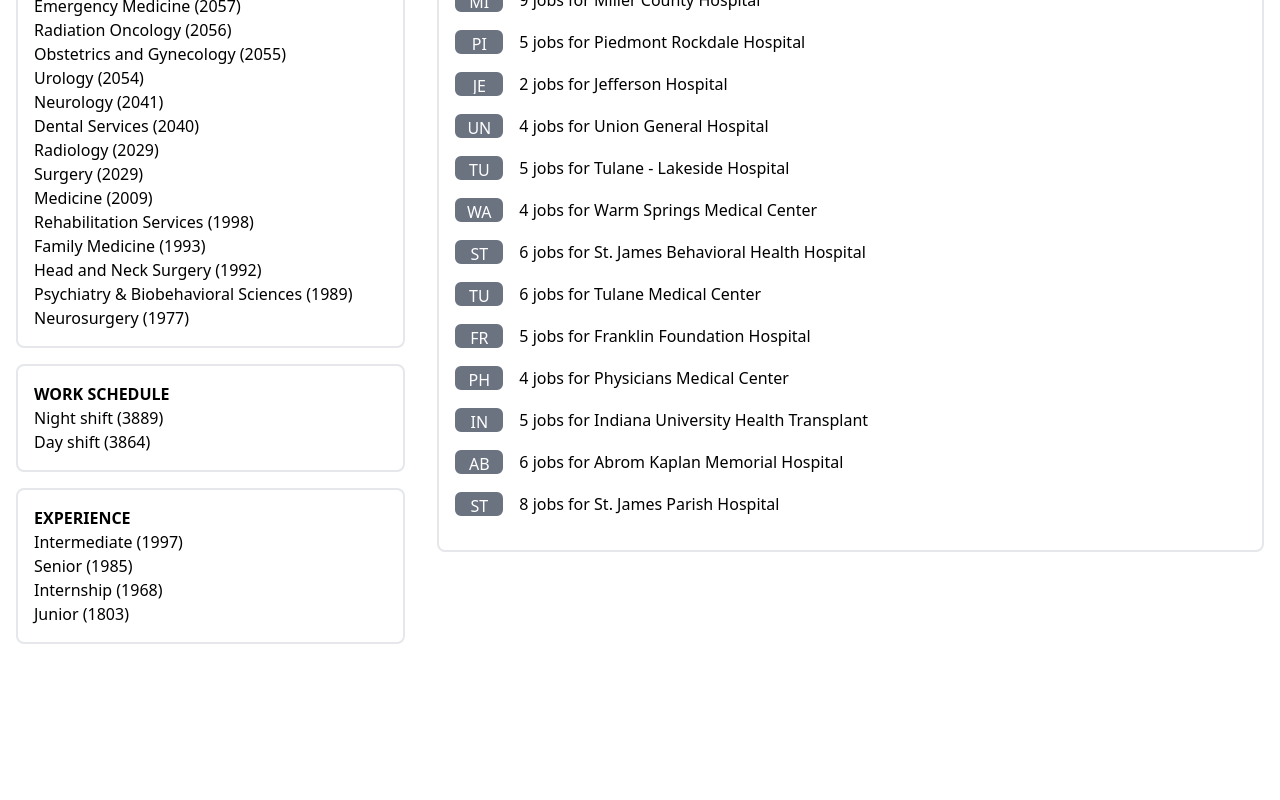
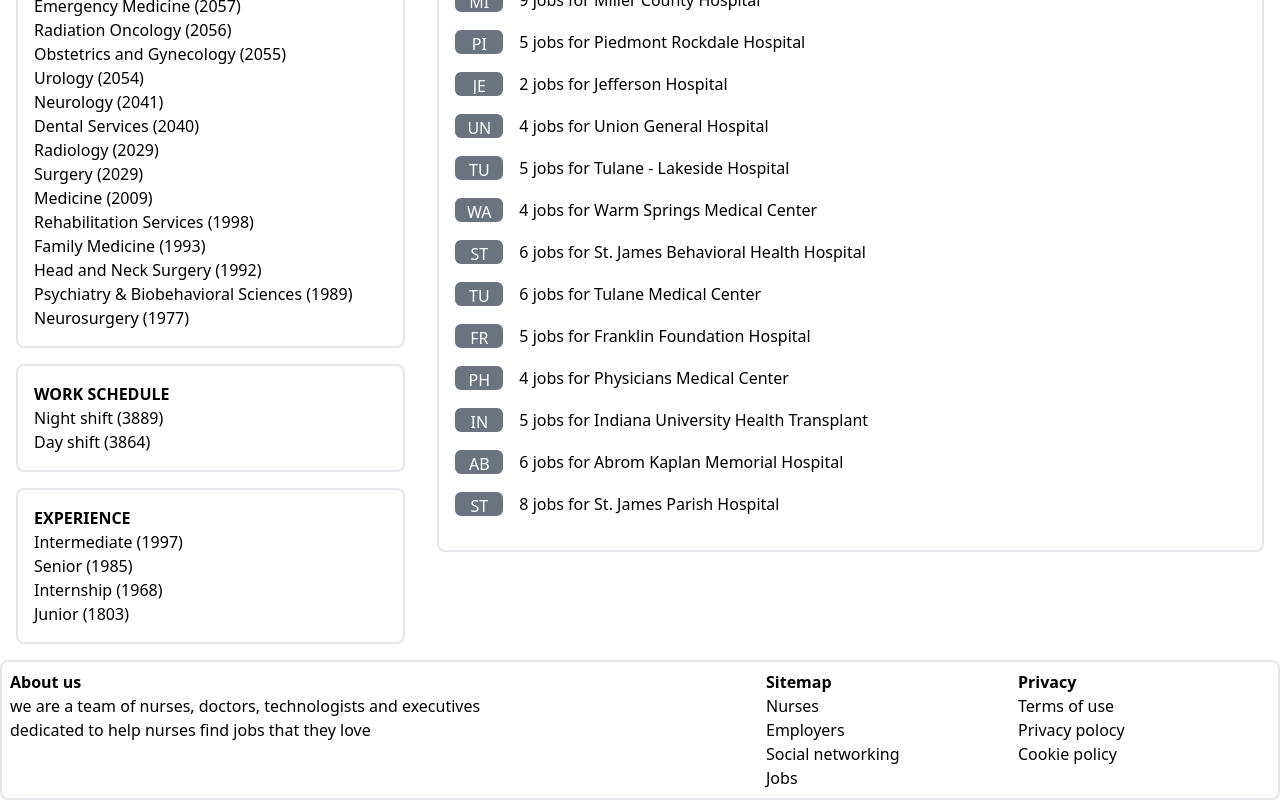
Before and after one commit to sa-w/fullstack-with-next-and-tailwind-css, a Next.js app: page / in a window 1280 px wide. Shown: the part 508-1308 px from the top of the page. Before the commit the page ends 1152 px from the top, so only its background shows below. Built offline with nearby package versions, Linux system fonts and the light colour scheme.

Commit message:
Fixed footer

```diff
--- /dev/null
+++ b/components/footer.js
@@ -0,0 +1,88 @@
+const Footer = () => (
+  <div class="container">
+  <div class="hidden md:inline-flex flex-row mt-4 border-2 rounded-lg w-screen border-black-50 p-2 ">
+    <div class="flex flex-col w-3/5">
+      <div>
+        {" "}
+        <h3 class="font-bold "> About us </h3>
+      </div>
+      <div>
+        we are a team of nurses, doctors, technologists and executives<br/> dedicated
+        to help nurses find jobs that they love
+      </div>
+    </div>
+    <div class="flex flex-col w-1/5">
+      <div>
+        {" "}
+        <h3 class="font-bold "> Sitemap </h3>
+      </div>
+      <div>
+        <ul>
+          <li>Nurses</li>
+          <li>Employers</li>
+          <li>Social networking</li>
+          <li>Jobs</li>
+        </ul>
+      </div>
+    </div>
+    <div class="flex flex-col w-1/5">
+      <div>
+        {" "}
+        <h3 class="font-bold "> Privacy </h3>
+      </div>
+      <div>
+        <ul>
+          <li>Terms of use</li>
+          <li>Privacy polocy</li>
+          <li>Cookie policy</li>
+        </ul>
+      </div>
+    </div>
+  </div>
+
+
+  <div class="inline-flex flex-col mt-4 border-2 rounded-lg w-screen border-black-50 p-2 md:hidden">
+    <div class="flex flex-col w-screen">
+      <div>
+        {" "}
+        <h3 class="font-bold "> About us </h3>
+      </div>
+      <div>
+        we are a team of nurses, doctors, technologists and executives<br/> dedicated
+        to help nurses find jobs that they love
+      </div>
+    </div>
+    <div class="flex flex-col w-screen">
+      <div>
+        {" "}
+        <h3 class="font-bold mt-4 "> Sitemap </h3>
+      </div>
+      <div>
+        <ul>
+          <li>Nurses</li>
+          <li>Employers</li>
+          <li>Social networking</li>
+          <li>Jobs</li>
+        </ul>
+      </div>
+    </div>
+    <div class="flex flex-col w-screen">
+      <div>
+        {" "}
+        <h3 class="font-bold mt-4 "> Privacy </h3>
+      </div>
+      <div>
+        <ul>
+          <li>Terms of use</li>
+          <li>Privacy polocy</li>
+          <li>Cookie policy</li>
+        </ul>
+      </div>
+    </div>
+  </div>
+
+
+
+  </div>
+);
+export default Footer;
--- a/pages/index.js
+++ b/pages/index.js
@@ -5,6 +5,7 @@
 import Department from "../components/department";
 import WorkSchedule from "../components/workSchedule";
 import Experience from "../components/experience";
+import Footer from "../components/footer";
 
 import useSWR from "swr";
 import fetch from "unfetch";
@@ -80,6 +81,7 @@
       </div>{" "}
       <div class="w-screen ml-4 md:w-2/3">{getPostings()}</div>
     </div>{" "}
+    <Footer/>
   </div>
 );
 export default Index;
```
